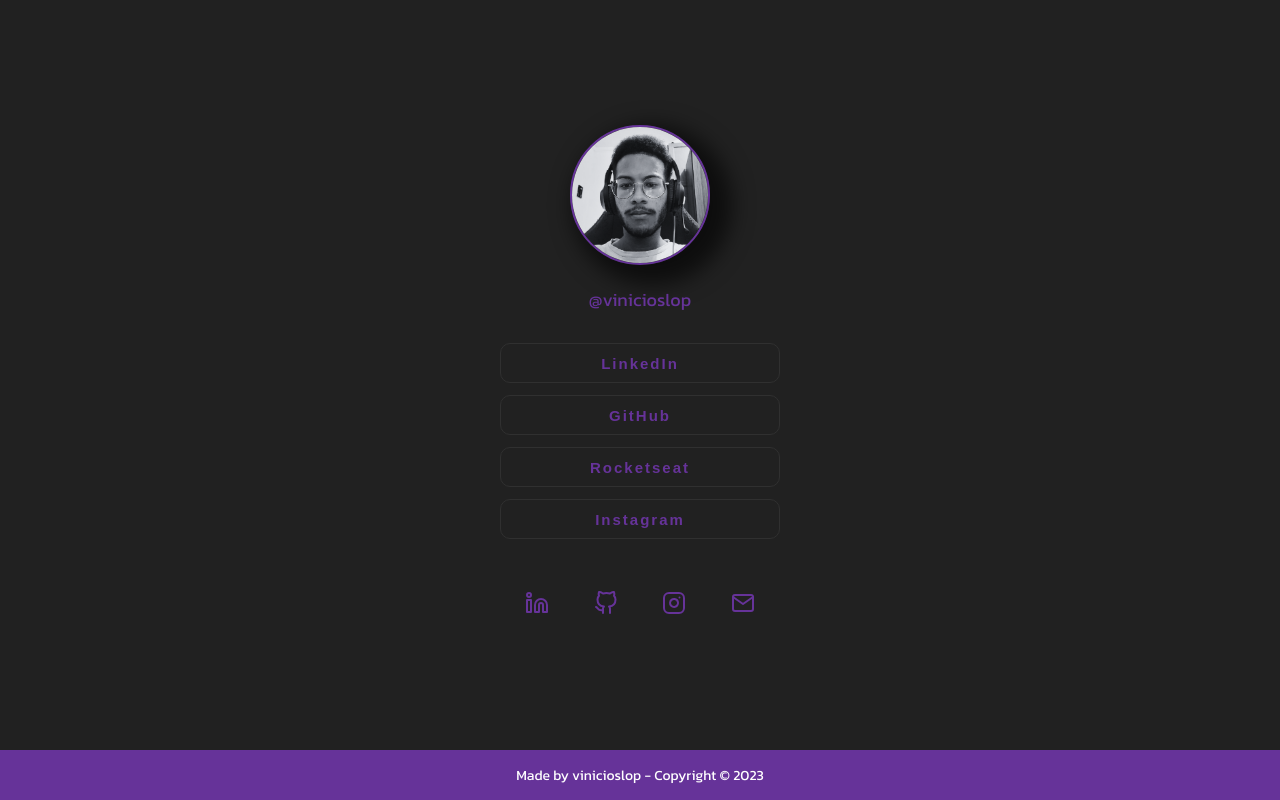
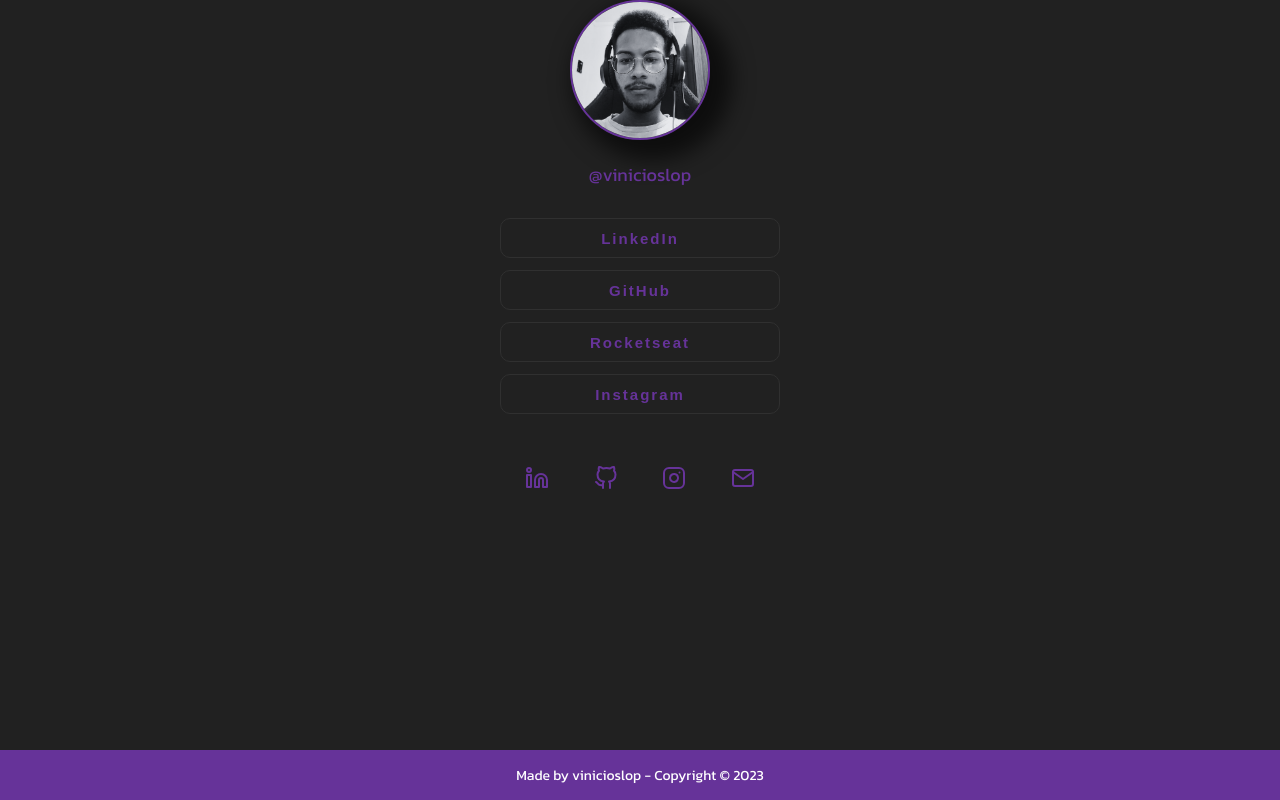
Before and after one commit to vinicioslop/social-tree, a Next.js app: page / in a window 1280 px wide. Built offline with nearby package versions, Linux system fonts and the light colour scheme.

Commit message:
mexe alguns parametros pra resolver tamanho de componentes

```diff
--- a/src/app/Components/MyFooter/MyFooter.js
+++ b/src/app/Components/MyFooter/MyFooter.js
@@ -2,7 +2,7 @@ import styles from './styles.module.css';
 
 export default function MyFooter() {
     return (
-        <div className={styles.footer}>
+        <div className={styles.container}>
             <p>Made by vinicioslop - Copyright &copy; 2023</p>
         </div>
     )
--- a/src/app/Components/MyFooter/styles.module.css
+++ b/src/app/Components/MyFooter/styles.module.css
@@ -1,11 +1,11 @@
-.footer {
-    position: fixed;
-    bottom: 0;
-
+.container {
     display: flex;
     flex-direction: column;
     align-items: center;
     justify-content: center;
+
+    position: absolute;
+    bottom: 0;
 
     width: 100%;
     height: 50px;
@@ -13,7 +13,7 @@
     background-color: var(--primary-color);
 }
 
-.footer p {
+.container p {
     font-size: 14px;
     color: white;
 }
--- a/src/app/page.module.css
+++ b/src/app/page.module.css
@@ -4,7 +4,8 @@
   align-items: center;
   justify-content: space-between;
 
-  height: 100vh;
+  min-height: 100vh;
+  height: min-content;
 
   background-color: var(--background-color);
 }
```
